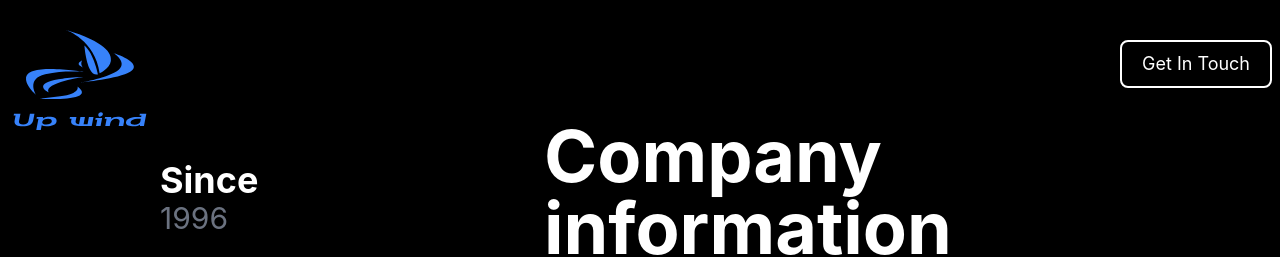
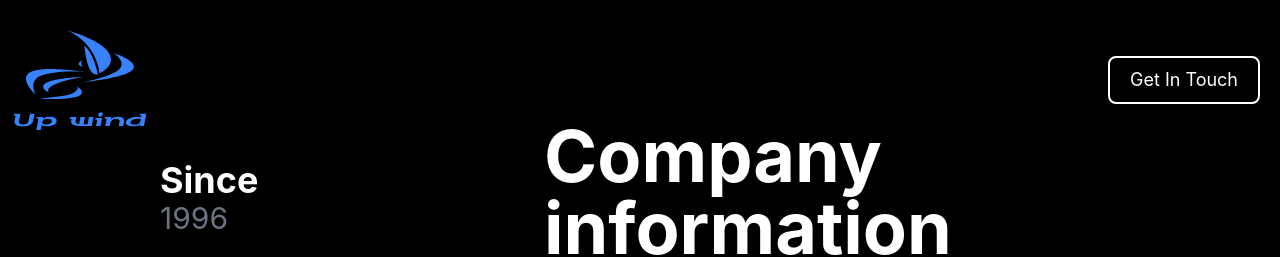
Before and after one commit to abhirampai/RikuoHp, a React (Create React App) app: page / in a window 1280 px wide. Shown: the top 257 px of the page. Built offline with nearby package versions, Linux system fonts and the light colour scheme; what @tailwindcss/typography would draw is missing.

Commit message:
fixes position of get in touch button

```diff
--- a/src/Components/index.jsx
+++ b/src/Components/index.jsx
@@ -105,9 +105,9 @@ const Index = () => {
               initial={{ x: "100vw" }}
               animate={!loading && { x: 0 }}
               transition={{ duration: 1.5 }}
-              className="mt-10 mr-2"
+              className="my-auto mr-5"
             >
-              <button className="p-2 pl-5 pr-5 text-lg text-white bg-transparent border-2 border-white rounded-lg hover:bg-white hover:text-black focus:border-4 focus:border-gray-300">
+              <button className="p-2 pl-5 pr-5 text-sm text-white bg-transparent border-2 border-white rounded-lg xl:text-lg hover:bg-white hover:text-black focus:border-4 focus:border-gray-300">
                 <a
                   href="#contact"
                   onClick={() =>
```
